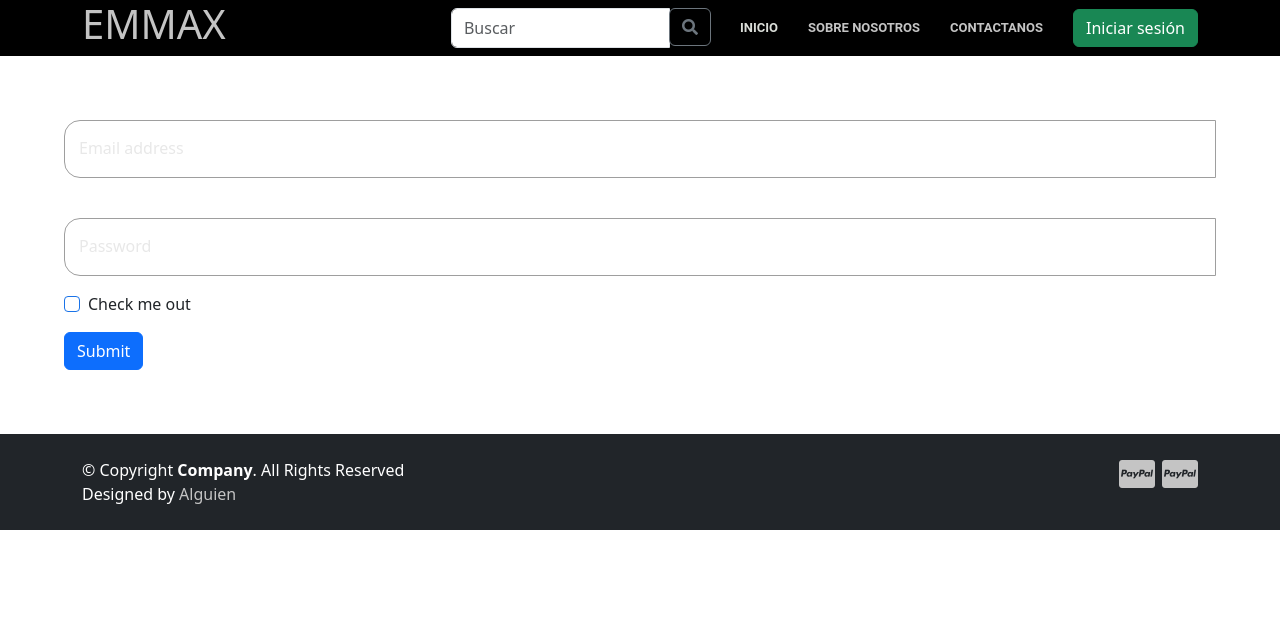
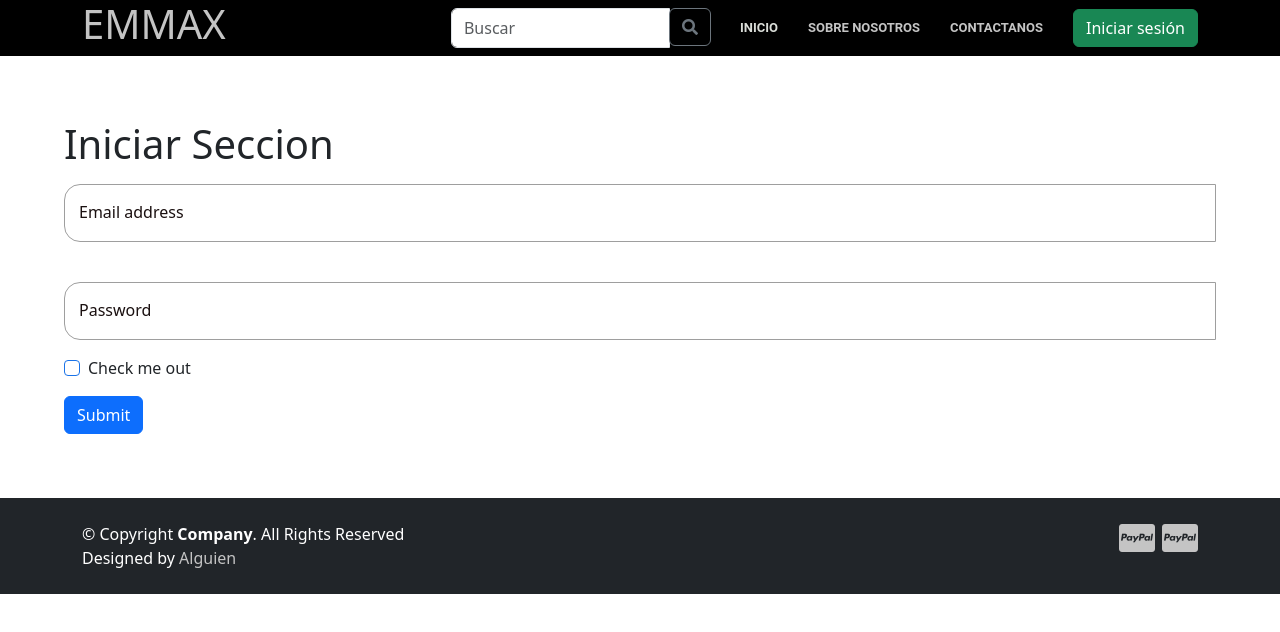
Before and after one commit to Rayfel2/EMMAX, an Angular app in the folder FrontEnd/App/: page /iniciar-sesion in a window 1280 px wide. Shown: the top 632 px of the page. Built offline with nearby package versions, Linux system fonts and the light colour scheme; some icons are missing.

Commit message:
Cambios minimo de dise;o

```diff
--- a/FrontEnd/App/src/app/auth/login/login.component.css
+++ b/FrontEnd/App/src/app/auth/login/login.component.css
@@ -17,7 +17,7 @@ form{
 
    .user-label {
     position: absolute;
-    color: #e8e8e8;
+    color: #1a1010;
     pointer-events: none;
     transform: translateY(1rem) translateX(1rem);
     transition: 150ms cubic-bezier(0.4,0,0.2,1);
--- a/FrontEnd/App/src/app/auth/login/login.component.html
+++ b/FrontEnd/App/src/app/auth/login/login.component.html
@@ -1,4 +1,5 @@
 <form [formGroup]="loginForm">
+  <h1 class="center">Iniciar Seccion</h1>
   <p class ="text-danger">{{loginError}}</p>
     <div class="mb-3 input-group">
       <input required = "" formControlName="email" type="email" class="form-control input" id="exampleInputEmail1" aria-describedby="emailHelp">
```
